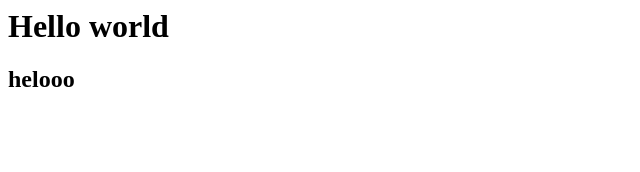
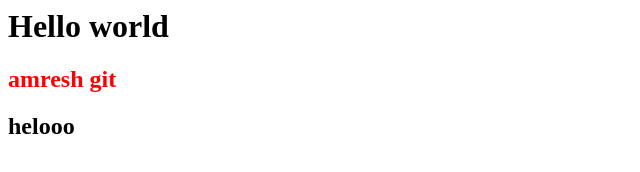
Before and after one commit to amreshkrsingh/amreshkrsingh.github.io, a plain HTML site: page index.html in a window 1280 px wide. Shown: the whole page, without its empty margins (0-640 px from the left). Drawn offline with Linux system fonts and the light colour scheme.

Commit message:
one more line added

```diff
--- a/index.html
+++ b/index.html
@@ -4,6 +4,7 @@
 </head>
 <body>
 <h1>Hello world</h1>
+<h2 style="color:red;">amresh git</h2>
 <h2>helooo</h2>
 </body>
 </html>
```
